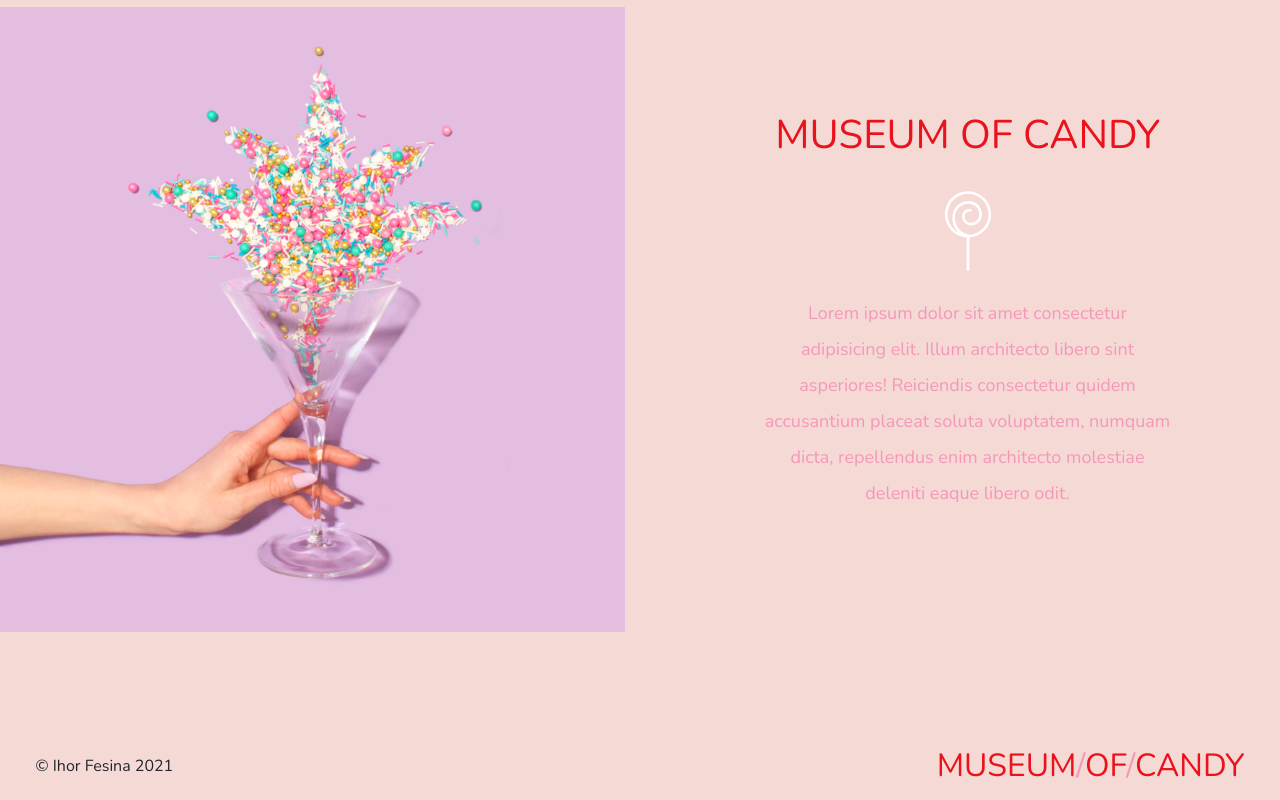
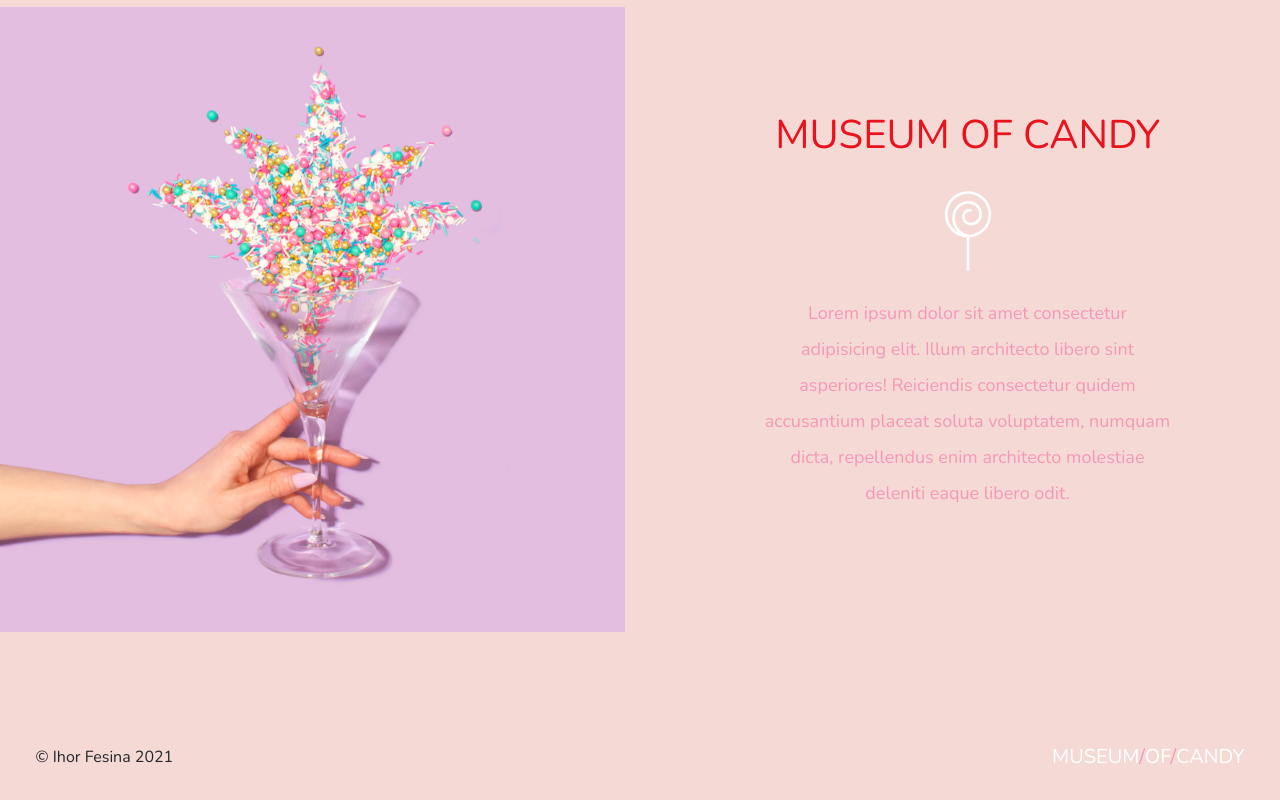
Before and after one commit to warriork/Museum-of-candy, a plain HTML site: page index.html in a window 1280 px wide. Shown: the part 1767-2567 px from the top of the page. Drawn offline with nearby package versions, Linux system fonts and the light colour scheme.

Commit message:
small footer fix

```diff
--- a/app.css
+++ b/app.css
@@ -52,18 +52,19 @@
 }
 footer a {
   font-family: "Nunito", sans-serif;
-  color: #ea121c;
-  font-size: 2rem;
+  color: white;
+  font-size: 1.25rem;
   font-weight: 100;
   transitiom: 1s;
+
 }
 footer a span {
   color: #f498b8;
 }
 footer a:hover {
   text-decoration: none;
-  font-weight: 400;
-  color: white;
+ color:  #ea121c;
+
 }
 footer .copyright {
   font-weight: 100;
--- a/index.html
+++ b/index.html
@@ -166,7 +166,7 @@
       </div>
     </section>
     <footer>
-      <div class="d-flex flex-row justify-content-between">
+      <div class="d-flex flex-row justify-content-between flex-wrap">
         <div class='copyright label text-center'>
           <p>&copy; Ihor Fesina 2021</p>
           </div>
```
Also changed, not shown: 1 other file.
